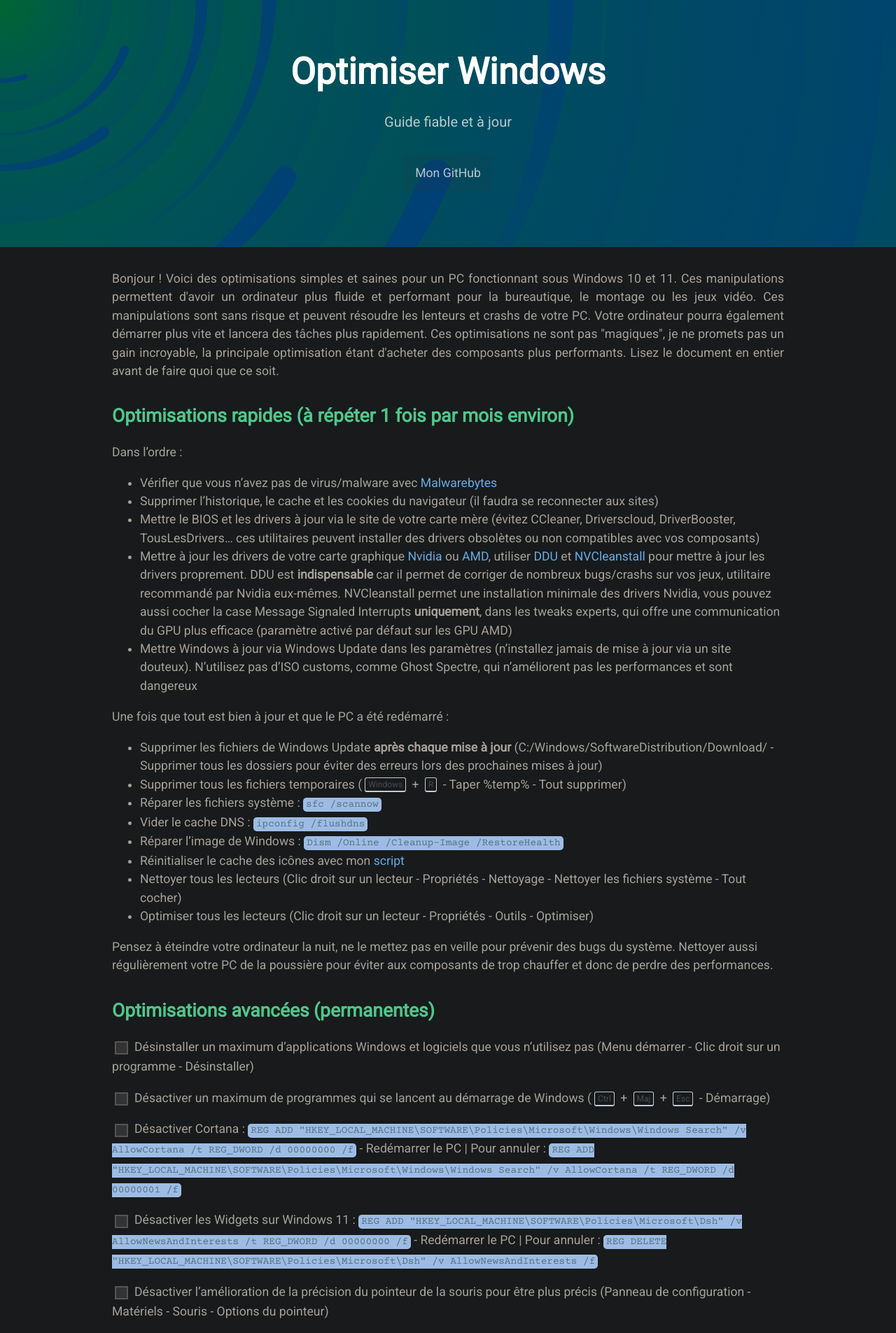
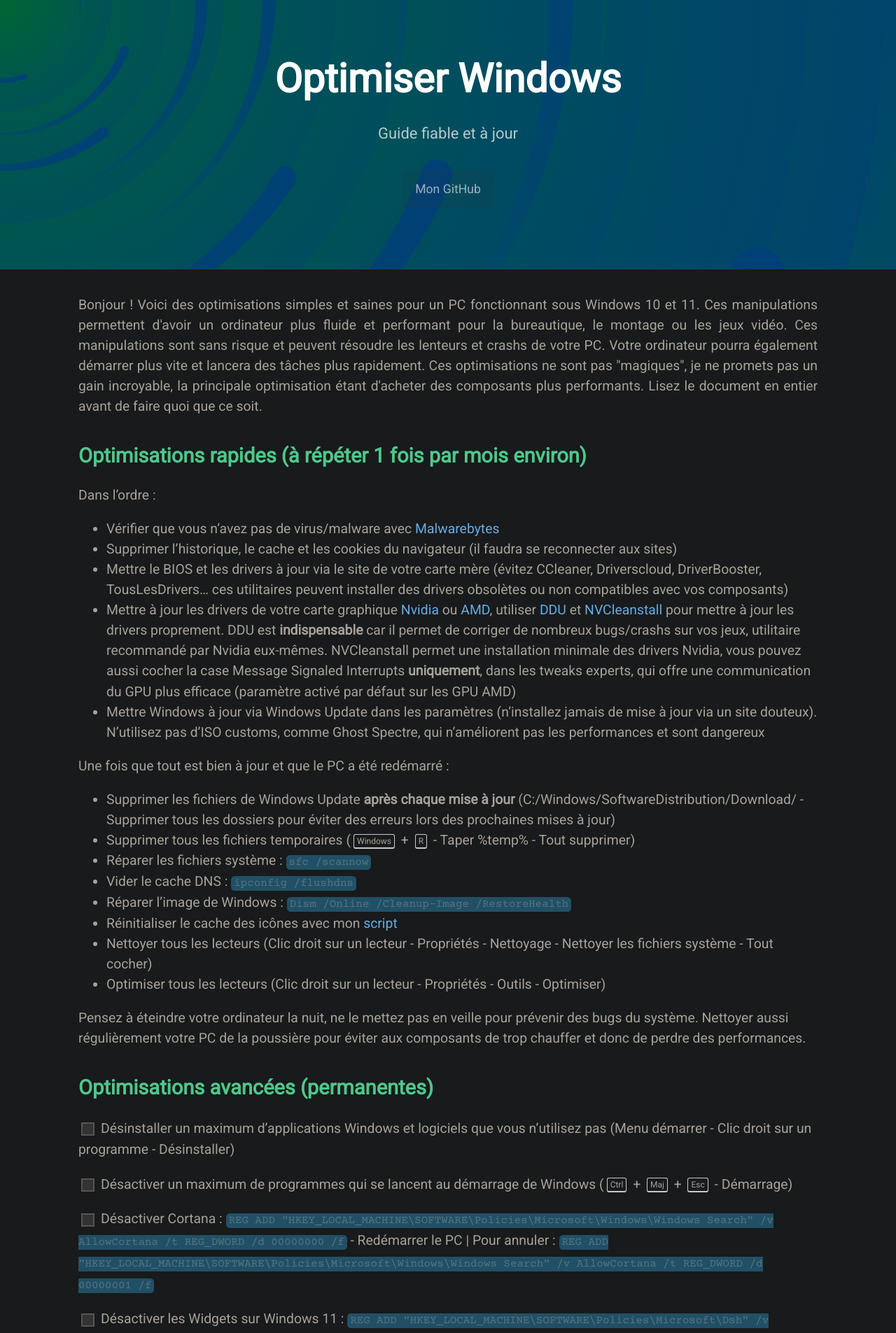
Before and after one commit to PouletEnSlip/pouletenslip.github.io, a Jekyll site: the page built from pages/opti/index.md, in a window 1280 px wide. Shown: the top 1905 px of the page at 70% size. Built offline with Jekyll 4.4.1, drawn with Linux system fonts in a browser that asks for light colours.

Commit message:
Update jekyll-theme-cayman.scss

```diff
--- a/_sass/jekyll-theme-cayman.scss
+++ b/_sass/jekyll-theme-cayman.scss
@@ -20,15 +20,15 @@
 
 html {
   font-family: "Roboto";
+  font-size: 1.1rem;
+  color: #a6a19a;
+  background: #181a1b;
 }
 
 body {
-  background: #181a1b;
   padding: 0;
   margin: 0;
-  font-size: 1.1rem;
   line-height: 1.5;
-  color: #a6a19a;
 }
 
 a {
@@ -44,7 +44,7 @@
   font-family: "Roboto";
   display: inline-block;
   margin-bottom: 1rem;
-  color: rgba(255, 255, 255, .7);
+  color: rgba(255, 255, 255, .6);
   background: rgba(50, 50, 50, .1);
   border-color: rgba(50, 50, 50, .2);
   border-style: solid;
@@ -166,7 +166,7 @@
     border-bottom: 2px solid #c6cbd1;
     border-radius: 3px;
     margin: 0 4px 0 4px;
-    color: #444d56;
+    color: #a6a19a;
     display: inline-block;
     font-size: 12px;
     line-height: 10px;
@@ -198,7 +198,7 @@
     font-family: Courier Prime;
     font-size: .9rem;
     color: #567482;
-    background: #9dbce5;
+    background: #215066;
     border-radius: .3rem;
   }
 
@@ -209,7 +209,7 @@
     font: 1rem Courier Prime;
     color: #567482;
     word-wrap: normal;
-    background: #255ea8;
+    background: #215066;
     border: solid 1px #dce6f0;
     border-radius: .3rem;
 
```
